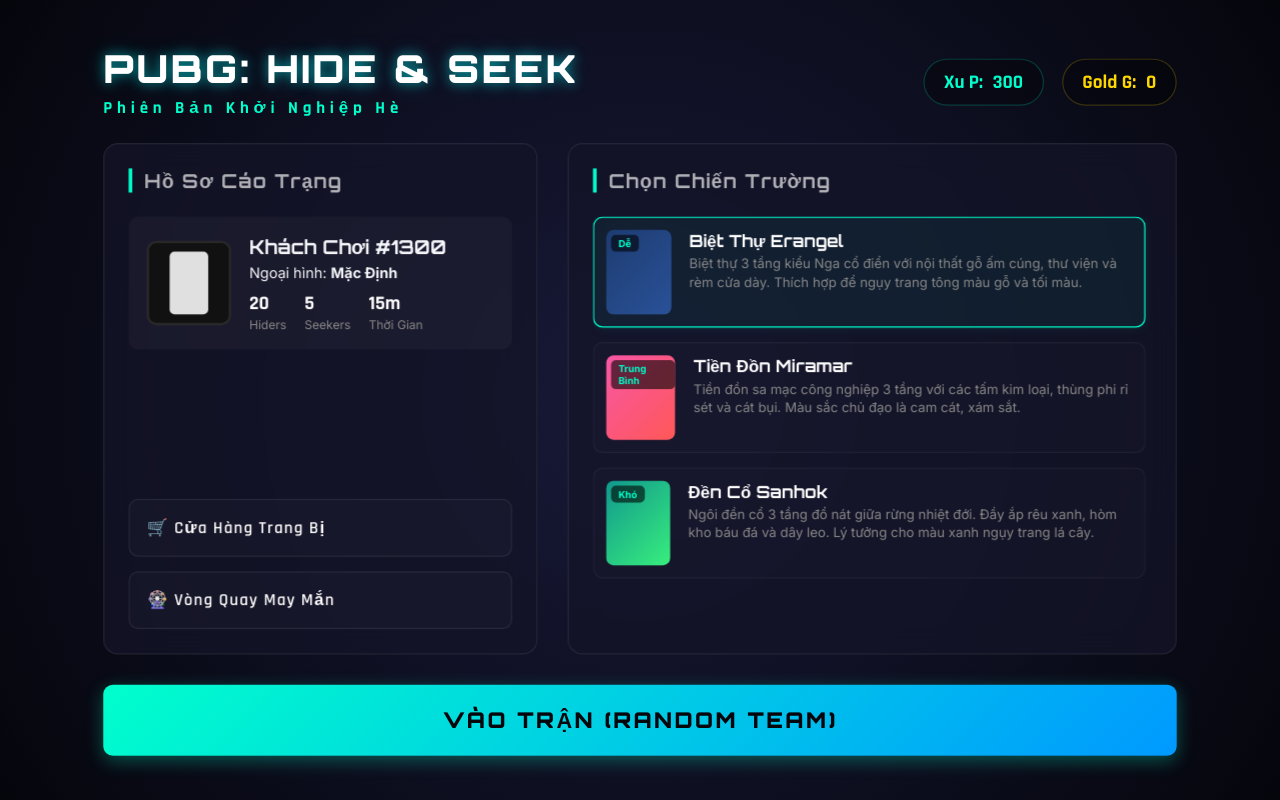
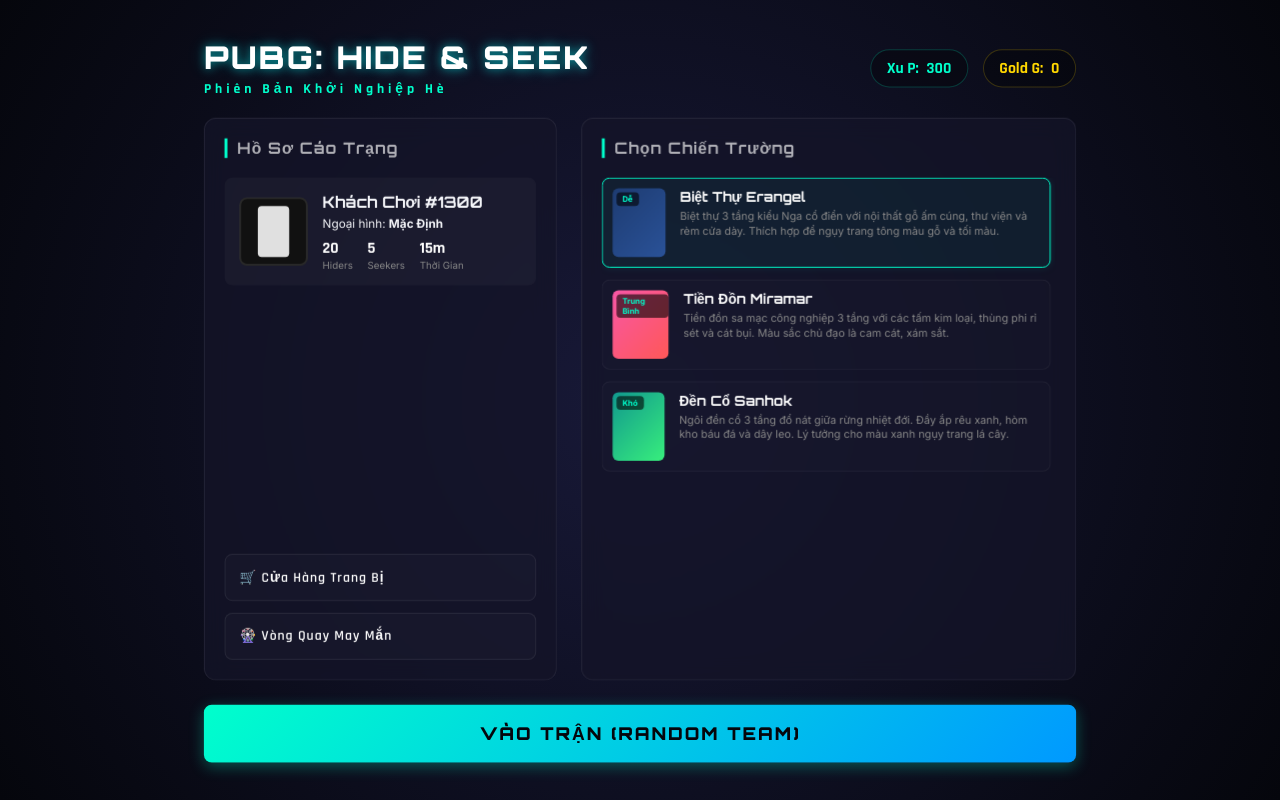
Before and after one commit to tuyetvu21102005-Ag/Game-Khoi-Nghi-He, a React (Vite) app: page / in a window 1280 px wide. Built offline with nearby package versions, Linux system fonts and the light colour scheme.

Commit message:
fix: increase base heights of containers to 800px and canvas-wrapper to 600px to fully display all 3 floors on one screen

```diff
--- a/src/App.tsx
+++ b/src/App.tsx
@@ -22,7 +22,7 @@ function App() {
   useEffect(() => {
     const handleResize = () => {
       const baseWidth = 950;
-      const baseHeight = 650;
+      const baseHeight = 800;
       const padding = 16; // 16px safety margins
 
       const scaleX = (window.innerWidth - padding) / baseWidth;
@@ -124,7 +124,7 @@ function App() {
           transform: `scale(${scale})`,
           transformOrigin: 'center center',
           width: '950px',
-          height: '650px',
+          height: '800px',
           display: 'flex',
           flexDirection: 'column',
           flexShrink: 0,
--- a/src/index.css
+++ b/src/index.css
@@ -82,7 +82,7 @@ body {
 
 .menu-container {
   width: 950px;
-  height: 650px;
+  height: 800px;
   display: flex;
   flex-direction: column;
   justify-content: space-between;
@@ -362,7 +362,7 @@ body {
 
 .shop-container {
   width: 950px;
-  height: 650px;
+  height: 800px;
   display: flex;
   flex-direction: column;
   padding: 30px;
@@ -656,7 +656,7 @@ body {
 
 .wheel-container {
   width: 950px;
-  height: 650px;
+  height: 800px;
   display: flex;
   flex-direction: column;
   align-items: center;
@@ -752,7 +752,7 @@ body {
 
 .game-screen-container {
   width: 950px;
-  height: 650px;
+  height: 800px;
   display: flex;
   flex-direction: column;
   justify-content: space-between;
@@ -853,7 +853,7 @@ body {
   top: 85px;
   left: 25px;
   right: 25px;
-  height: 500px;
+  height: 600px;
   z-index: 25; /* Higher z-index to make sure it overlays canvas and any bottom HUD elements */
   display: flex;
   justify-content: center;
@@ -926,7 +926,7 @@ body {
 .canvas-wrapper {
   position: relative;
   width: 900px;
-  height: 480px;
+  height: 600px;
   background: #000;
   border-radius: 12px;
   overflow: hidden;
```
